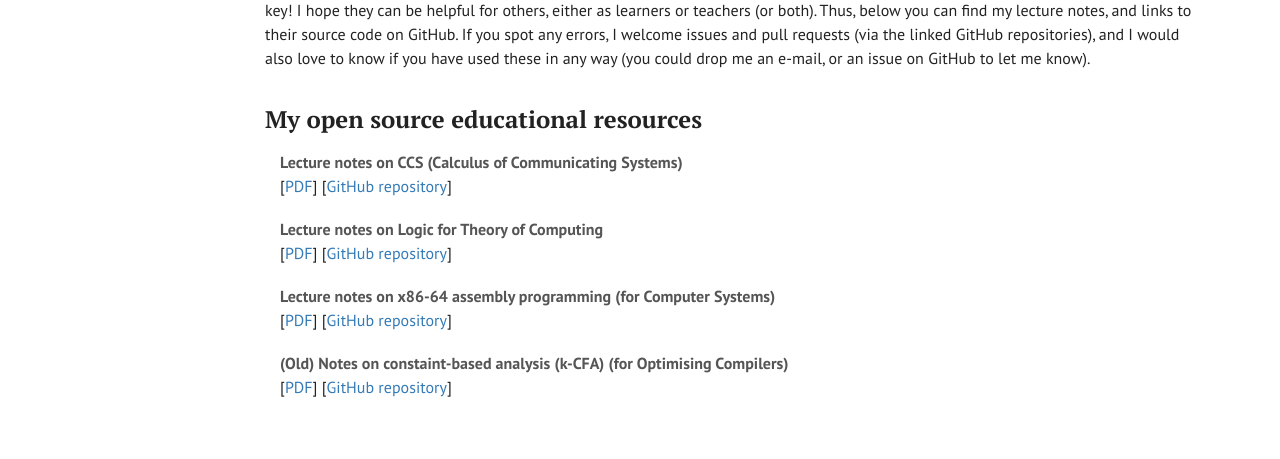
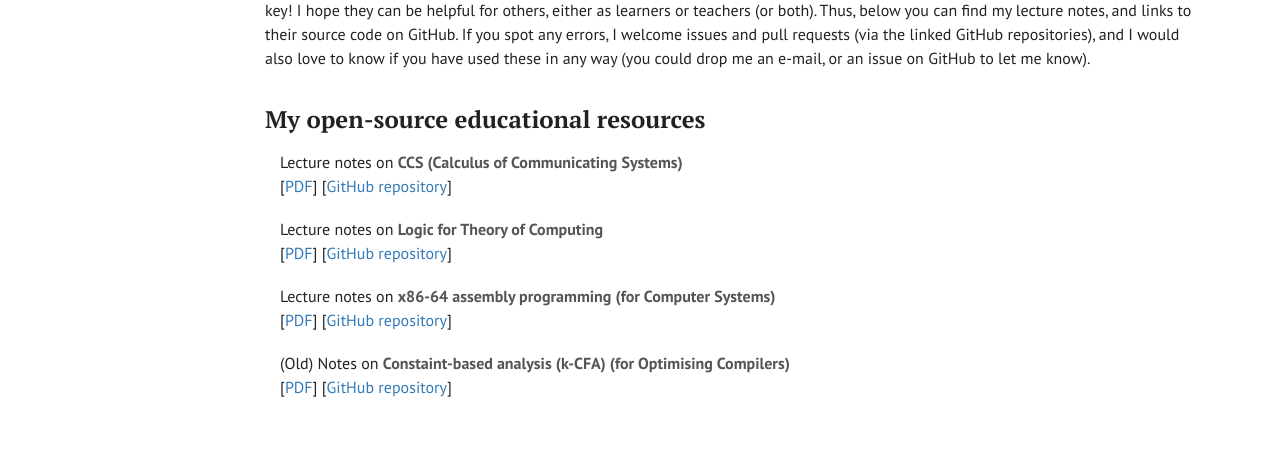
Before and after one commit to dorchard/dorchard.github.io, a Jekyll site: the page built from teaching.html, in a window 1280 px wide. Shown: the part 229-688 px from the top of the page. Built offline with Jekyll 4.4.1, drawn with Linux system fonts in a browser that asks for light colours.

Commit message:
formatting tweak

```diff
--- a/teaching.html
+++ b/teaching.html
@@ -26,27 +26,27 @@ and I would also love to know if you have used these in any way (you
 could drop me an e-mail, or an issue on GitHub to let me know).
 <br /><br />
 
-<h3>My open source educational resources</h3>
+<h3>My open-source educational resources</h3>
 
 <ul class="list-group">
   <li class="list-group-item">
-    <strong>Lecture notes on CCS (Calculus of Communicating Systems)</strong><br />
+    Lecture notes on <strong>CCS (Calculus of Communicating Systems)</strong><br />
     [<a href="https://github.com/dorchard/co661-notes/raw/master/ccs-notes.pdf">PDF</a>]
     [<a href="https://github.com/dorchard/co661-notes">GitHub repository</a>]
   </li>
   <li class="list-group-item">
-    <strong>Lecture notes on Logic for Theory of Computing</strong><br />
+    Lecture notes on <strong>Logic for Theory of Computing</strong><br />
     [<a href="https://github.com/dorchard/co519-logic/raw/master/notes-print.pdf">PDF</a>]
     [<a href="https://github.com/dorchard/co519-logic">GitHub repository</a>]
   </li>
   <li class="list-group-item">
-    <strong>Lecture notes on x86-64 assembly programming (for Computer Systems)</strong><br />
+    Lecture notes on <strong>x86-64 assembly programming (for Computer Systems)</strong><br />
     [<a href="https://github.com/dorchard/x86-64-subset-notes/raw/main/x64-notes.pdf">PDF</a>]
     [<a href="https://github.com/dorchard/x86-64-subset-notes">GitHub repository</a>]
   </li>
 
     <li class="list-group-item">
-    <strong>(Old) Notes on constaint-based analysis (k-CFA) (for Optimising Compilers)</strong><br />
+    (Old) Notes on <strong>Constaint-based analysis (k-CFA) (for Optimising Compilers)</strong><br />
     [<a href="https://github.com/dorchard/optimising-compilers-cfa-notes/raw/main/constraint-based-analysis.pdf">PDF</a>]
     [<a href="https://github.com/dorchard/optimising-compilers-cfa-notes">GitHub repository</a>]
   </li>
```
